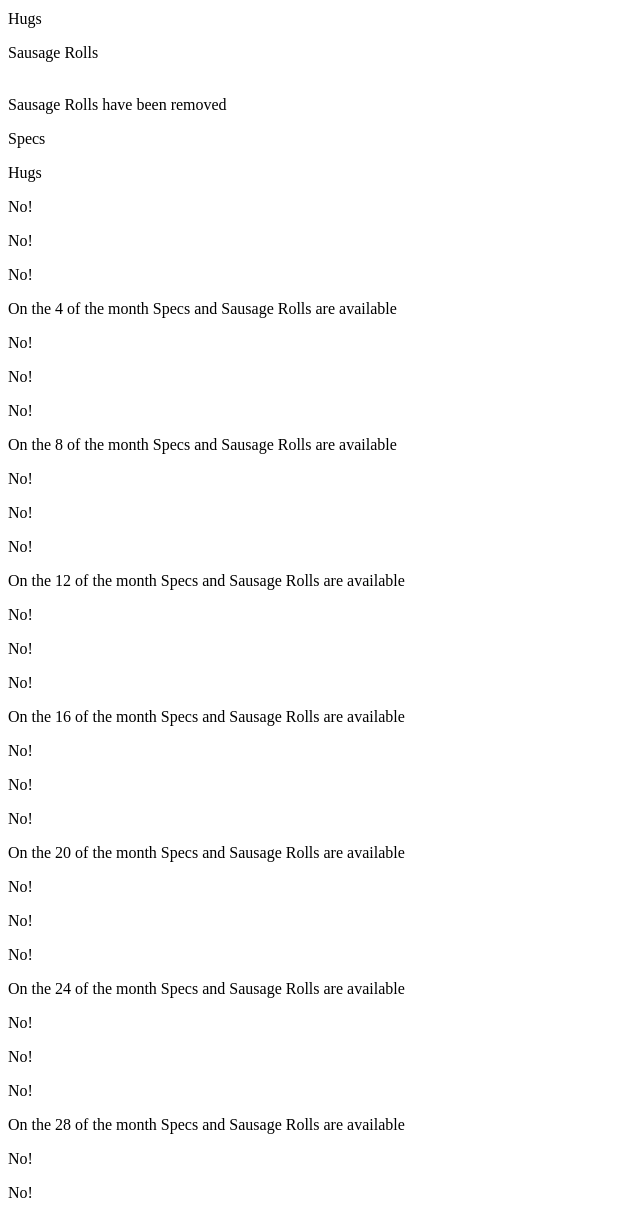
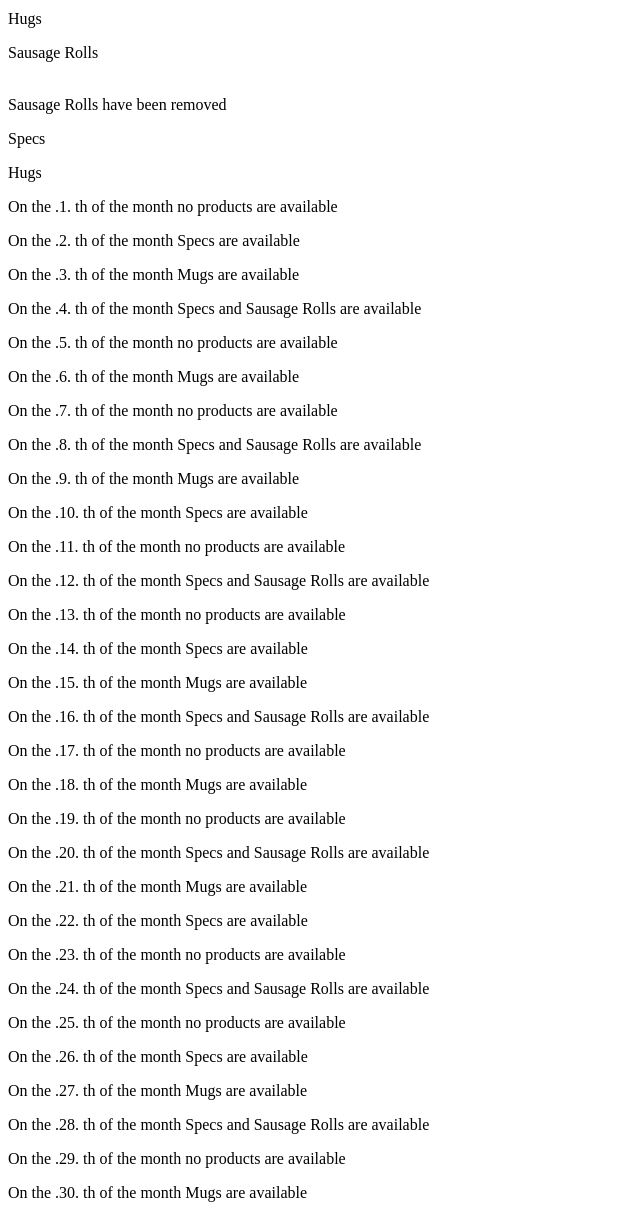
Before and after one commit to Otoglovi/Aberdeen, a PHP site: page / in a window 1280 px wide. Shown: the part 262-1480 px from the top of the page, without its empty margins (0-640 px from the left). Run offline with PHP 8.4, Linux system fonts and the light colour scheme.

Commit message:
next line format

```diff
--- a/index.php
+++ b/index.php
@@ -70,10 +70,16 @@
     <?php
     for ($d = 1; $d <= 30; $d++){
         if ($d%4 == 0){
-            echo "<p>On the $d of the month Specs and Sausage Rolls are available</p>";
+            echo "<p>On the .$d. th of the month Specs and Sausage Rolls are available</p>";
+        }
+        elseif ($d%3 == 0){
+            echo "<p>On the .$d. th of the month Mugs are available</p>";
+        }
+        elseif ($d%2 == 0){
+            echo "<p>On the .$d. th of the month Specs are available</p>";
         }
         else{
-            echo "<p>No!</p>";
+            echo "<p>On the .$d. th of the month no products are available</p>";
         }
     }
     ?>
```
